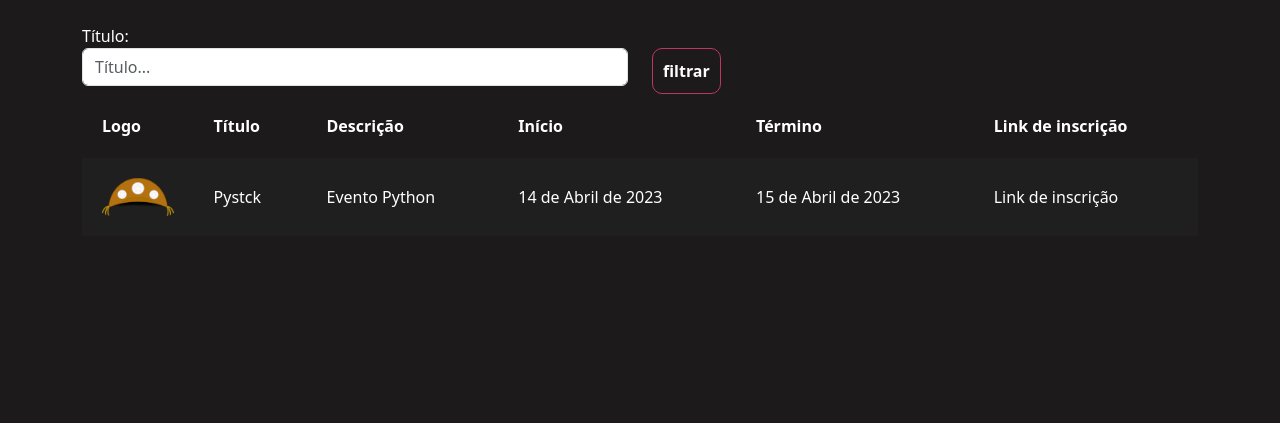
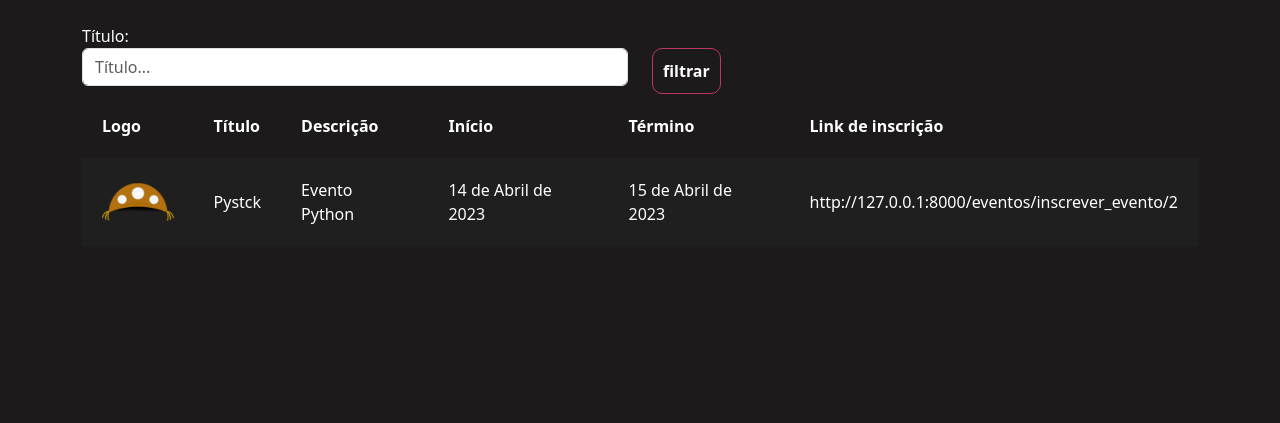
Before and after one commit to HebertFSoares/Type_event, a Django app: page /eventos/gerenciar_evento in a window 1280 px wide. Shown: the part 56-479 px from the top of the page. Run offline with Django 4.2, Linux system fonts and the light colour scheme; a user stored in the database is signed in; data comes from the database, SQL or seed files in the repository; both versions use the stored data as it was after the commit.

Commit message:
Finalização do inscrever evento

```diff
--- a/eventos/models.py
+++ b/eventos/models.py
@@ -9,6 +9,7 @@ class Evento(models.Model):
     data_termino = models.DateField()
     carga_horaria = models.IntegerField()
     logo = models.ImageField(upload_to="logos")
+    participantes = models.ManyToManyField(User,related_name="evento_participante", null=True, blank=True)
 
     #paleta de cores
     cor_principal = models.CharField(max_length=7)
--- a/eventos/templates/gerenciar_evento.html
+++ b/eventos/templates/gerenciar_evento.html
@@ -39,7 +39,7 @@
                     <td>{{evento.descricao}}</td>
                     <td>{{evento.data_inicio}}</td>
                     <td>{{evento.data_termino}}</td>
-                    <td>Link de inscrição</td>
+                    <td>http://127.0.0.1:8000/eventos/inscrever_evento/{{evento.id}}</td>
                 </tr>
             {% endfor %}
 
--- a/eventos/views.py
+++ b/eventos/views.py
@@ -40,7 +40,7 @@ def novo_evento(request):
         messages.add_message(request, constants.SUCCESS, 'Evento cadastrado com sucesso.')
         return redirect(reverse('novo_evento'))
 
-
+@login_required
 def gerenciar_evento(request):
     if request.method == "GET":
         nome = request.GET.get('nome')
@@ -50,7 +50,14 @@ def gerenciar_evento(request):
             eventos = eventos.filter(nome__contains=nome)
         return render(request, 'gerenciar_evento.html', {'eventos': eventos})
 
+@login_required
 def inscrever_evento(request, id):
     evento = get_object_or_404(Evento, id=id)
     if request.method == "GET":
-        return render(request, 'inscrever_evento,html')
+        return render(request, 'inscrever_evento.html', {'evento': evento})
+    elif request.method == "POST":
+        evento.participantes.add(request.user)
+        evento.save()
+
+        messages.add_message(request, constants.SUCCESS, 'Inscrição com sucesso.')
+        return redirect(reverse('inscrever_evento', kwargs={'id': id}))
```
Also changed, not shown: eventos/templates/inscrever_evento.html (+13 -2 lines), db.sqlite3, eventos/migrations/0004_evento_participantes.py (added).
